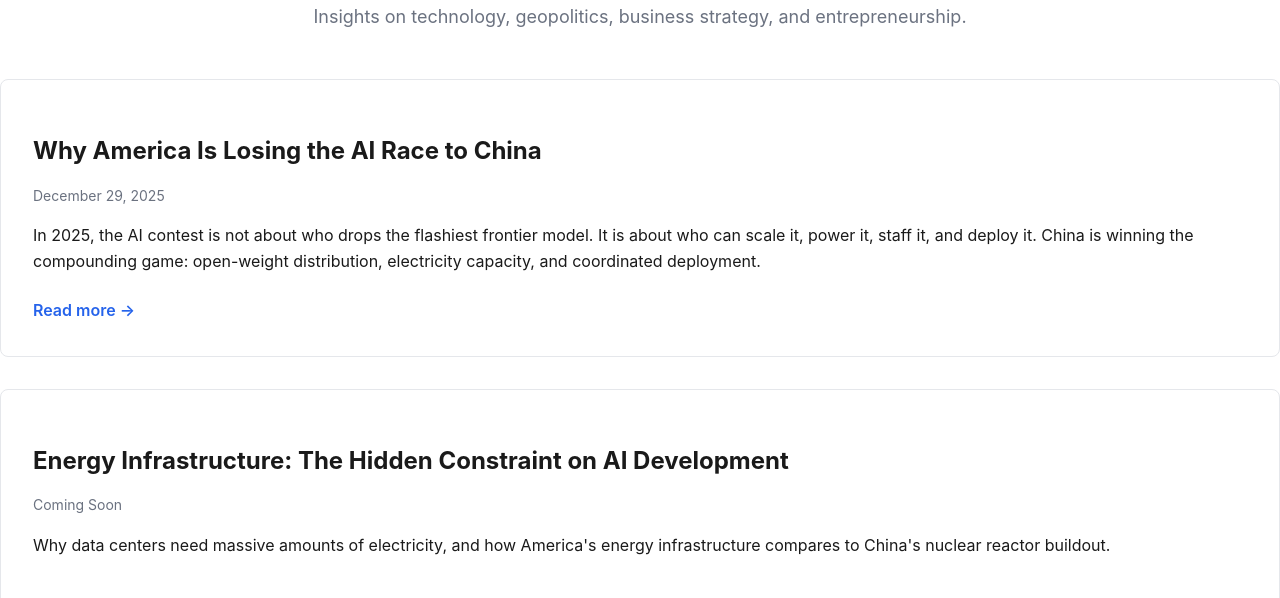
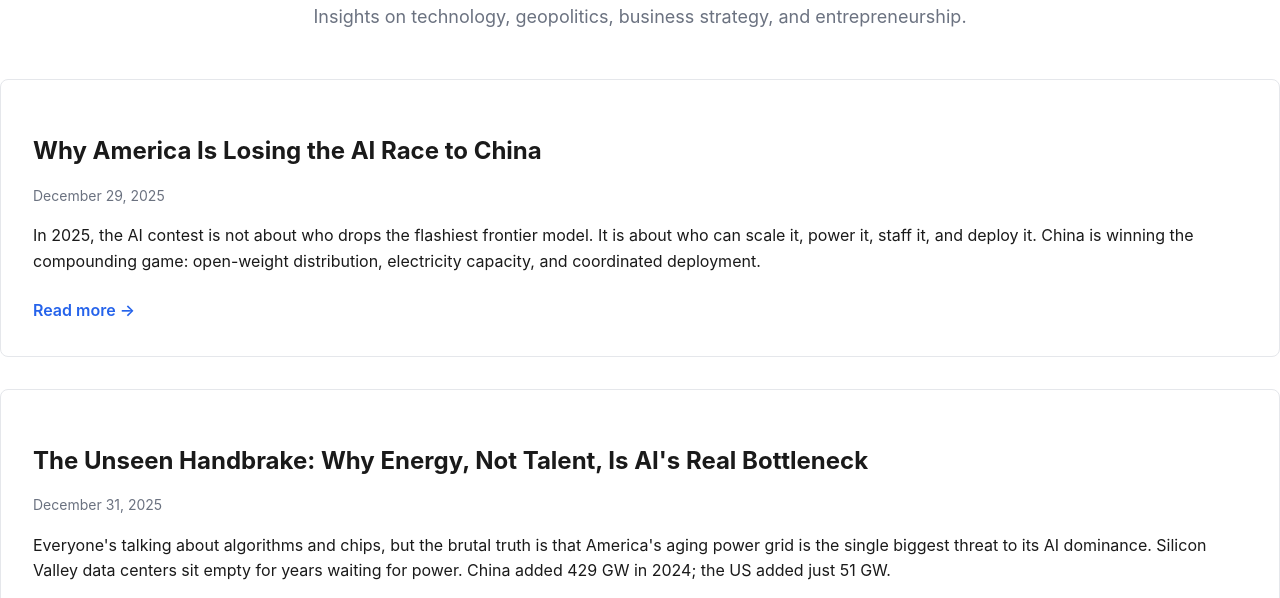
Before and after one commit to TechaiHorizon/gilgatson-website, an Astro site: page /blog in a window 1280 px wide. Shown: the part 202-800 px from the top of the page. Built offline with nearby package versions, Linux system fonts and the light colour scheme; Astro itself is replaced by a stand-in of ours.

Commit message:
Update blog index to show new energy blog post

```diff
--- a/src/pages/blog/index.astro
+++ b/src/pages/blog/index.astro
@@ -24,11 +24,12 @@ import BaseLayout from '../../layouts/BaseLayout.astro';
       </article>
 
       <article class="blog-card">
-        <h2><a href="/blog/energy-infrastructure-ai">Energy Infrastructure: The Hidden Constraint on AI Development</a></h2>
-        <p class="meta">Coming Soon</p>
+        <h2><a href="/blog/energy-the-real-bottleneck-for-ai">The Unseen Handbrake: Why Energy, Not Talent, Is AI's Real Bottleneck</a></h2>
+        <p class="meta">December 31, 2025</p>
         <p>
-          Why data centers need massive amounts of electricity, and how America's energy infrastructure compares to China's nuclear reactor buildout.
+          Everyone's talking about algorithms and chips, but the brutal truth is that America's aging power grid is the single biggest threat to its AI dominance. Silicon Valley data centers sit empty for years waiting for power. China added 429 GW in 2024; the US added just 51 GW.
         </p>
+        <a href="/blog/energy-the-real-bottleneck-for-ai" class="read-more">Read more →</a>
       </article>
 
       <article class="blog-card">
```
